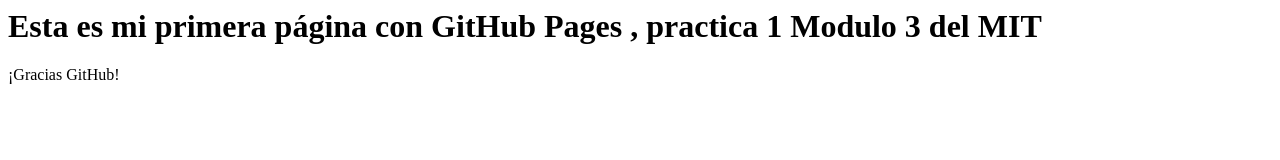
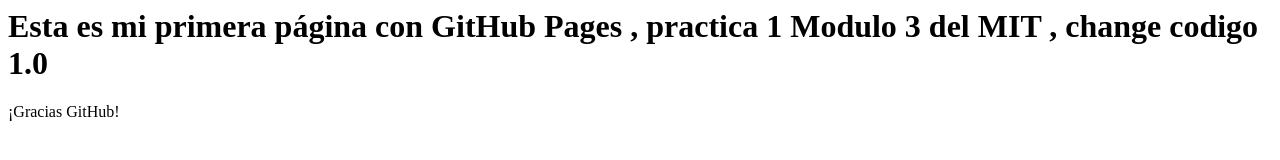
Before and after one commit to spatato/MiPrimerRepositorio-, a plain HTML site: page indexmit.html in a window 1280 px wide. Drawn offline with Linux system fonts and the light colour scheme.

Commit message:
Update indexmit.html
codigo modificado

```diff
--- a/indexmit.html
+++ b/indexmit.html
@@ -1,4 +1,4 @@
 <html>
-<h1> Esta es mi primera página con GitHub Pages , practica 1 Modulo 3 del MIT </h1>
+<h1> Esta es mi primera página con GitHub Pages , practica 1 Modulo 3 del MIT , change codigo 1.0 </h1>
 <p>¡Gracias GitHub!</p>
 </html>
```
